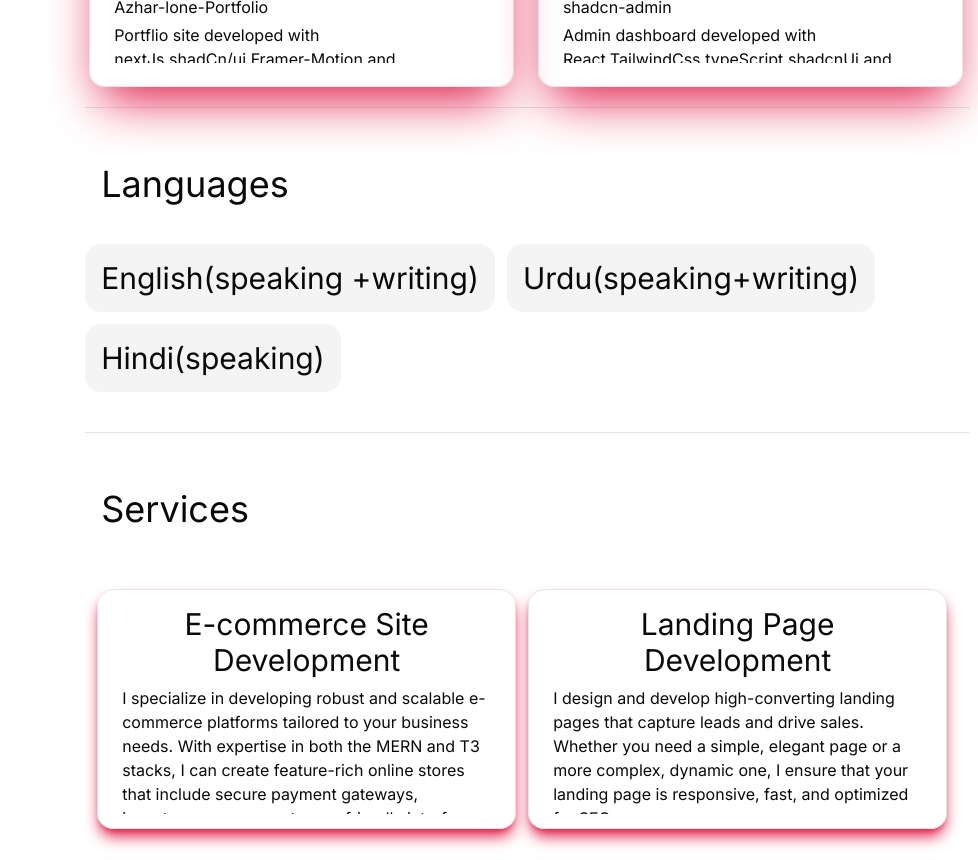
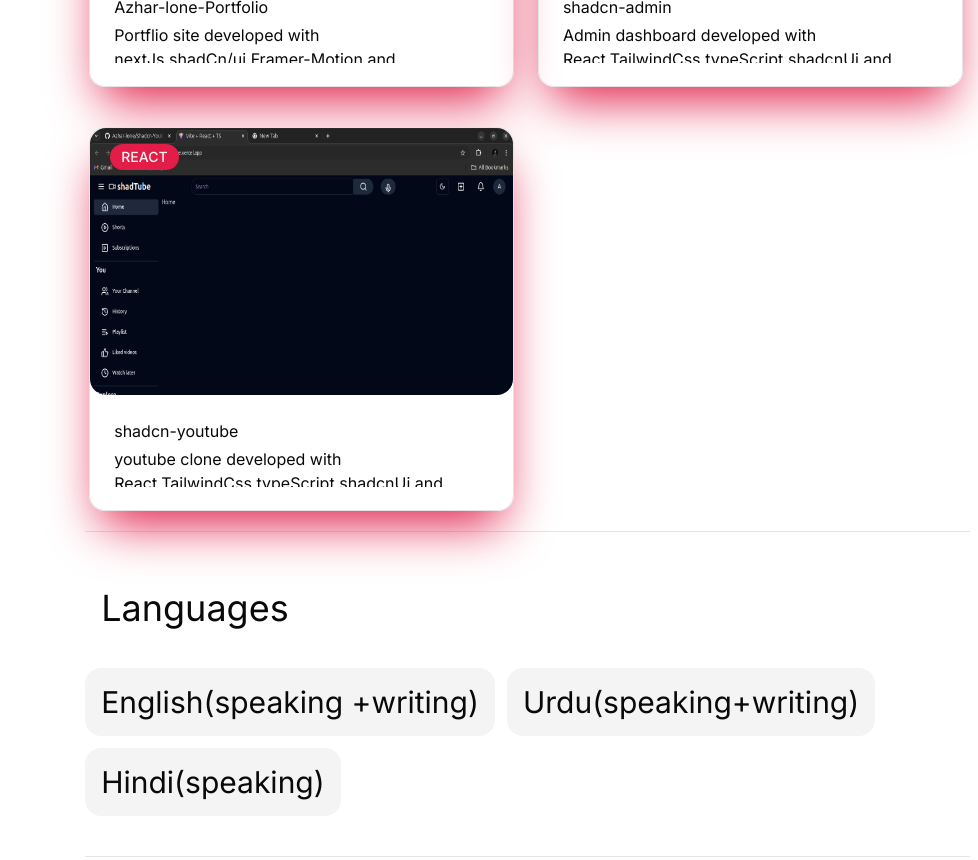
Before and after one commit to Azhar-lone/AzharLone_Portfolio, a Next.js app: page / in a window 1280 px wide. Shown: the part 3280-4140 px from the top of the page, without its empty margins (302-1280 px from the left). Built offline with nearby package versions, Linux system fonts and the light colour scheme.

Commit message:
0.5.9 added new project

```diff
--- a/src/Data/Images/projects.ts
+++ b/src/Data/Images/projects.ts
@@ -3,7 +3,7 @@ import shopOnline from "@/Data/Images/projects/shop-online.png";
 import libraryOnline from "@/Data/Images/projects/library-online.png";
 import portfolio from "@/Data/Images/projects/portfolio.png";
 import shadcnAdmin from "@/Data/Images/projects/shadcn-admin.png";
-
+import shadcnYoutube from "@/Data/Images/projects/shadcn-youtube.png";
 //import Types
 import { projectType } from "@/types/Projects";
 
@@ -47,8 +47,19 @@ export const projectData: projectType[] = [
       "Admin dashboard developed with React,TailwindCss,typeScript,shadcnUi and more... ",
     link: "https://shadcn-admin-topaz.vercel.app/",
     github: "https://github.com/Azhar-lone/Shadcn-admin.git",
-    id: 1,
+    id: 4,
   },
+   {
+    image: shadcnYoutube,
+    category: "React",
+    name: "shadcn-youtube",
+    description:
+      "youtube clone developed with React,TailwindCss,typeScript,shadcnUi and more... ",
+    link: "https://shadcn-youtube.vercel.app/",
+    github: "https://github.com/Azhar-lone/Shadcn-Youtube",
+    id: 5,
+  },
+
 ];
 
 // let projectsDetailData: projectDetailType[] = [
```
Also changed, not shown: src/Data/Images/projects/shadcn-youtube.png (added).
